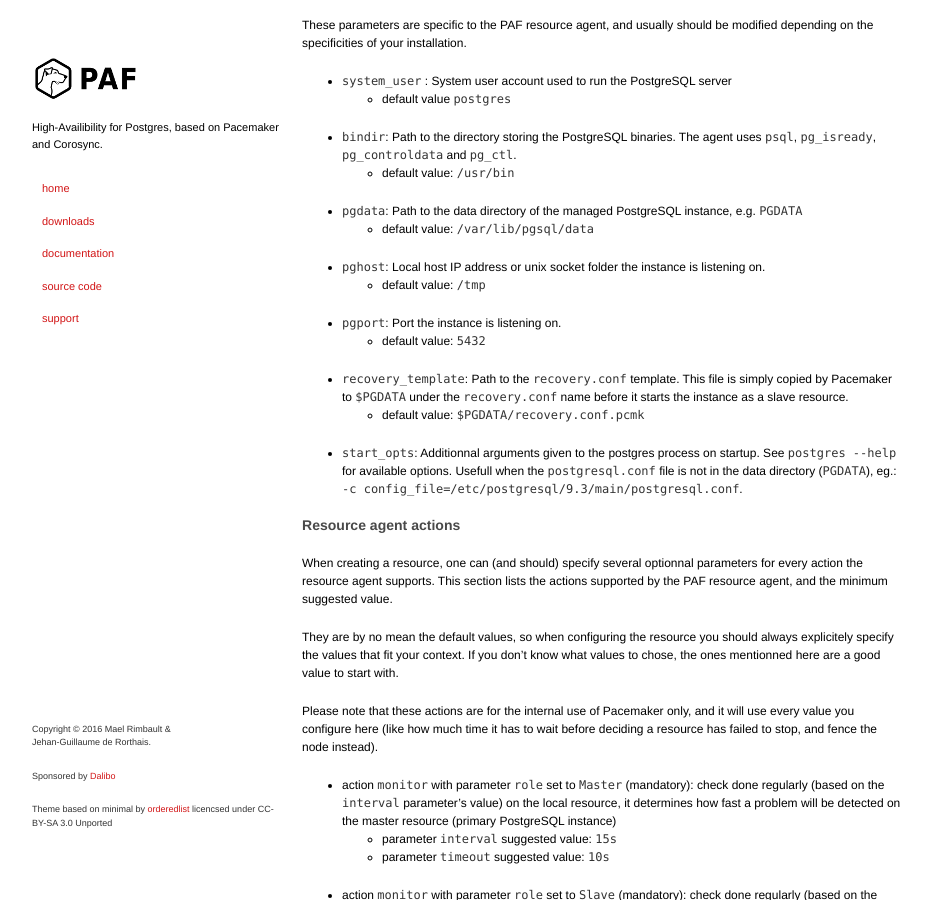
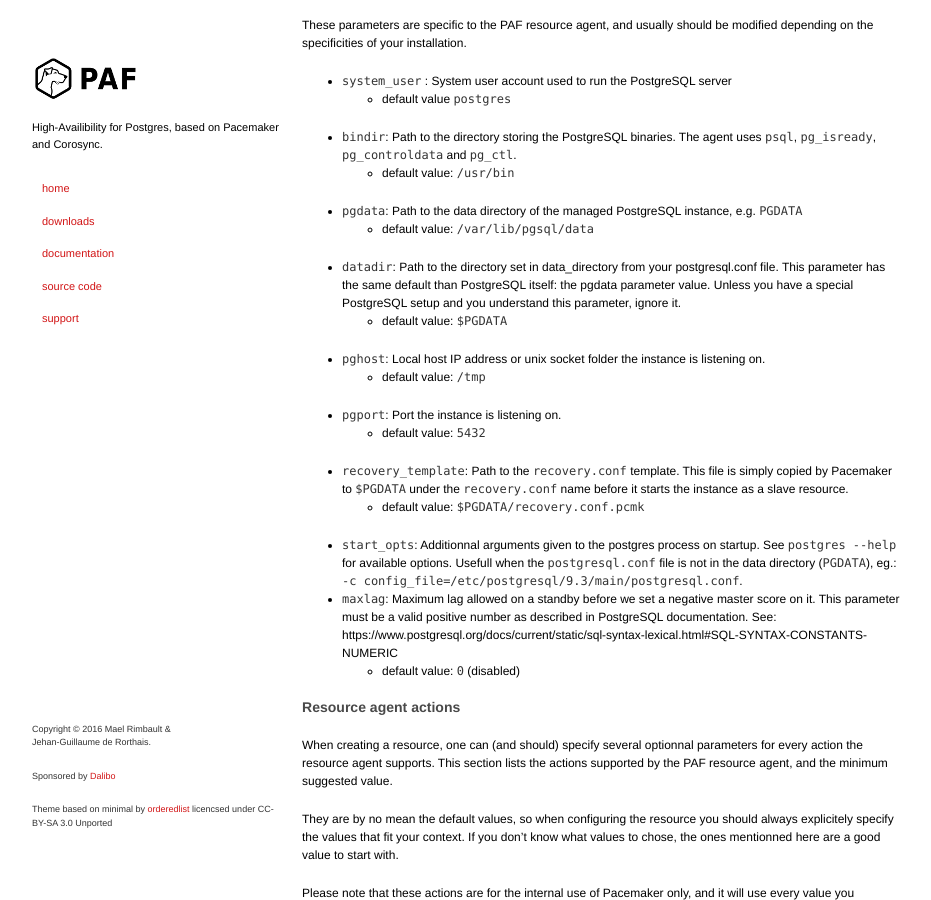
Before and after one commit to ClusterLabs/PAF, a Jekyll site: the page built from configuration.md, in a window 1280 px wide and 900 px high, scrolled down 835 px. Shown: the whole window, without its empty margins (173-1104 px from the left). Built offline with Jekyll 4.4.1, drawn with Linux system fonts in a browser that asks for light colours.

Commit message:
Add maxlag and datadir in configuration.md

```diff
--- a/configuration.md
+++ b/configuration.md
@@ -67,6 +67,10 @@ modified depending on the specificities of your installation.
   * `pgdata`: Path to the data directory of the managed PostgreSQL instance,
     e.g. `PGDATA`
     * default value: `/var/lib/pgsql/data`
+  * `datadir`: Path to the directory set in data_directory from your postgresql.conf file. This parameter
+    has the same default than PostgreSQL itself: the pgdata parameter value. Unless you have a
+    special PostgreSQL setup and you understand this parameter, ignore it.
+    * default value: `$PGDATA`
   * `pghost`: Local host IP address or unix socket folder the instance is
     listening on.
     * default value: `/tmp`
@@ -81,6 +85,11 @@ modified depending on the specificities of your installation.
     See `postgres --help` for available options. Usefull when the
     `postgresql.conf` file is not in the data directory (`PGDATA`), eg.:
     `-c config_file=/etc/postgresql/9.3/main/postgresql.conf`.
+  * `maxlag`: Maximum lag allowed on a standby before we set a negative master
+     score on it.
+     This parameter must be a valid positive number as described in PostgreSQL documentation.
+     See: https://www.postgresql.org/docs/current/static/sql-syntax-lexical.html#SQL-SYNTAX-CONSTANTS-NUMERIC
+    * default value: `0` (disabled)
 
 
 ### Resource agent actions
```
